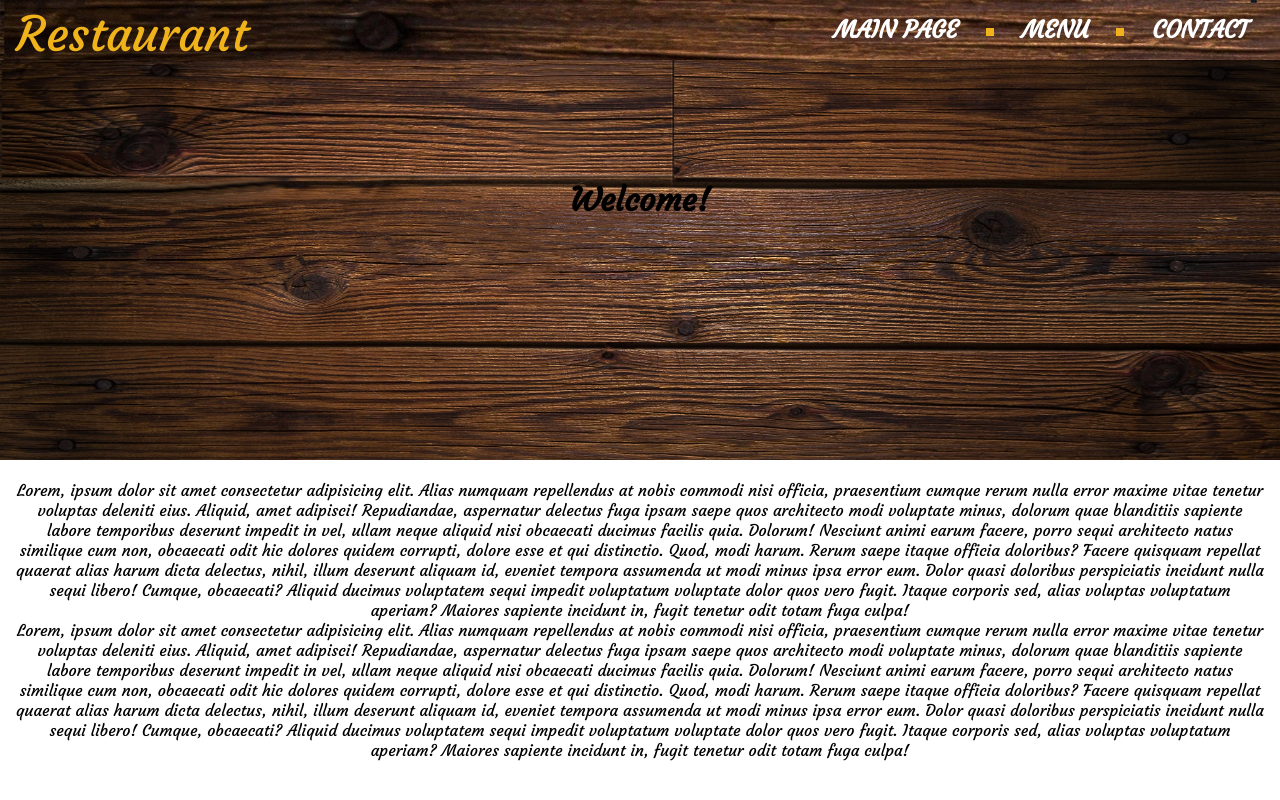
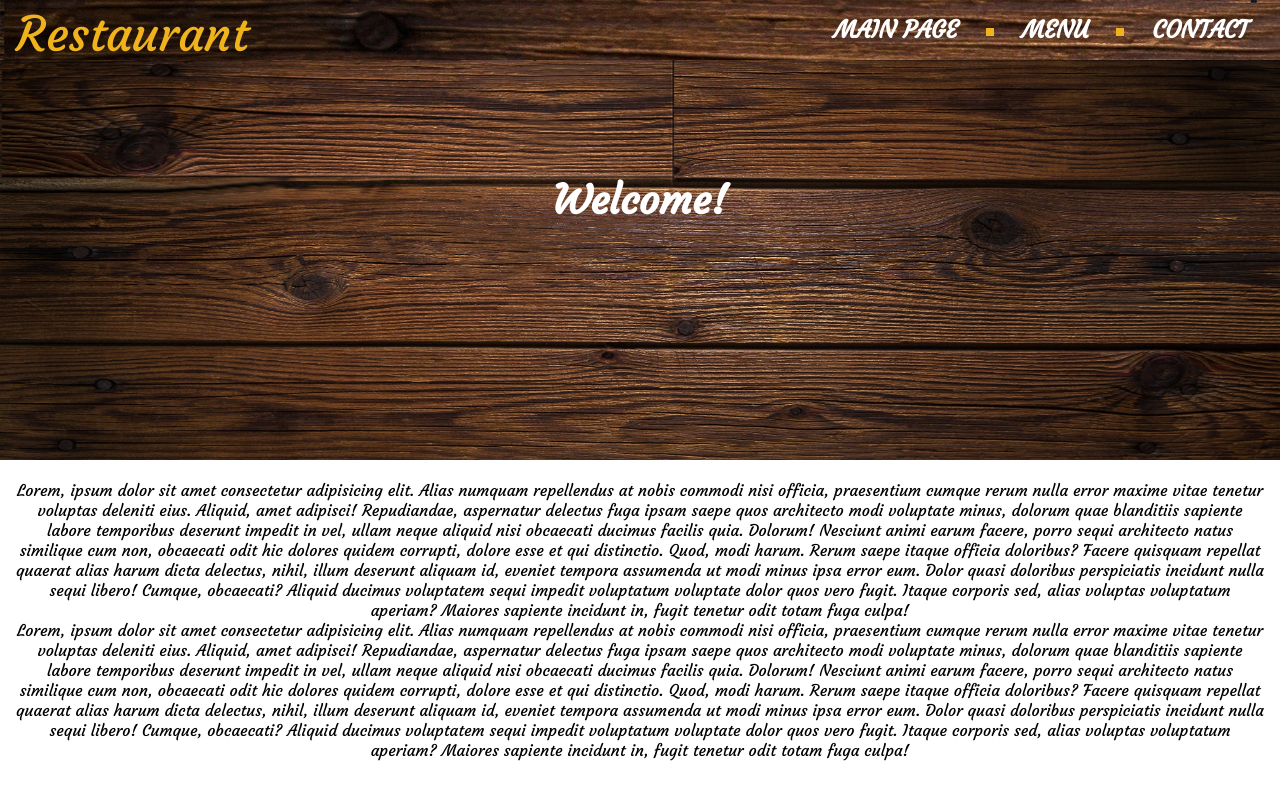
Before and after one commit to goldipl/RestaurantReactApp, a React (Create React App) app: page / in a window 1280 px wide. Built offline with nearby package versions, Linux system fonts and the light colour scheme.

Commit message:
change welcome title color to #FFFFFF

```diff
--- a/src/components/about/about.css
+++ b/src/components/about/about.css
@@ -9,4 +9,6 @@
     top: 25vh;
     left: 50%;
     transform: translate(-50%, -50%);
+    color: #FFFFFF;
+    font-size: 40px;
 }
```
